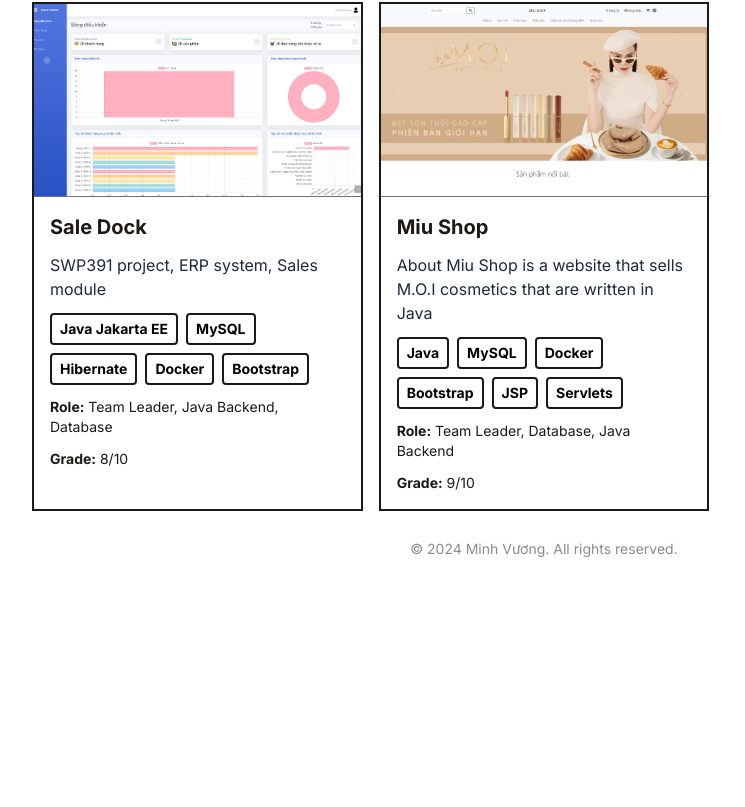
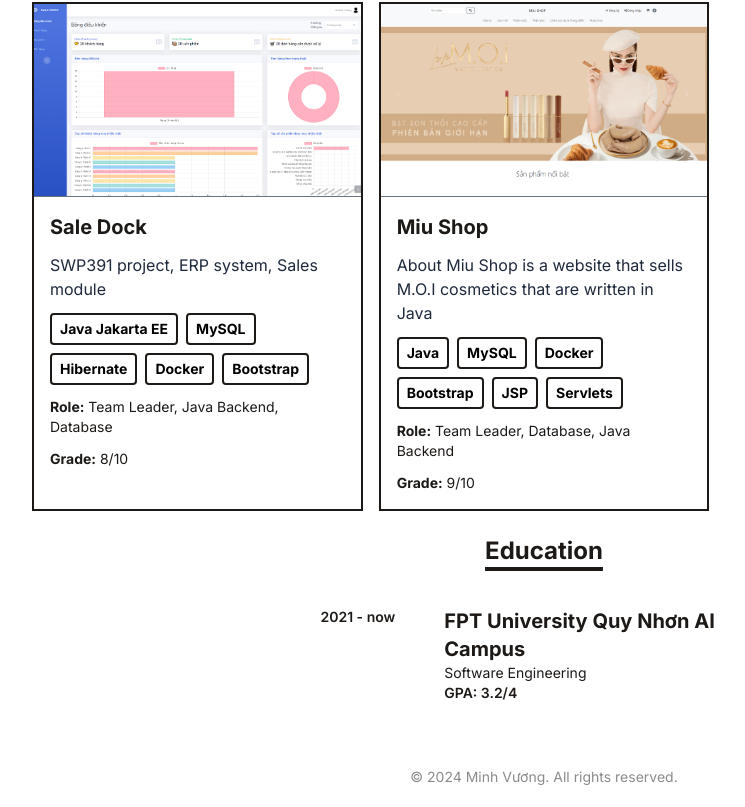
Before and after one commit to hardingadonis/hardingadonis.github.io, a React (Vite) app: page / in a window 1280 px wide. Shown: the part 298-1105 px from the top of the page, without its empty margins (96-841 px from the left). Before the commit the page ends 877 px from the top, so only its background shows below. Built offline with nearby package versions, Linux system fonts and the light colour scheme.

Commit message:
add EducationList component

```diff
--- a/src/App.tsx
+++ b/src/App.tsx
@@ -3,6 +3,7 @@
 
 const Introduction = lazy(() => import('@/components/Introduction'));
 const ProjectList = lazy(() => import('@/components/ProjectList'));
+const EducationList = lazy(() => import('@/components/EducationList'));
 const Footer = lazy(() => import('@/components/Footer'));
 
 const App = () => {
@@ -13,6 +14,7 @@
 					<div className="max-w-5xl w-11/12 mx-auto">
 						<Introduction />
 						<ProjectList />
+						<EducationList />
 						<Footer />
 					</div>
 				</div>
--- /dev/null
+++ b/src/components/EducationList.tsx
@@ -0,0 +1,24 @@
+import Title from '@/components/Title';
+import EducationItem from '@/components/EducationItem';
+import { educationData as list } from '@/data/educationData';
+
+const EducationList = () => {
+	return (
+		<>
+			<div className="w-full flex justify-center mt-6">
+				<Title title="Education" />
+			</div>
+
+			<div className="flex flex-col justify-center items-center my-5">
+				{list
+					.slice()
+					.reverse()
+					.map((education) => (
+						<EducationItem key={education.id} education={education} />
+					))}
+			</div>
+		</>
+	);
+};
+
+export default EducationList;
```
